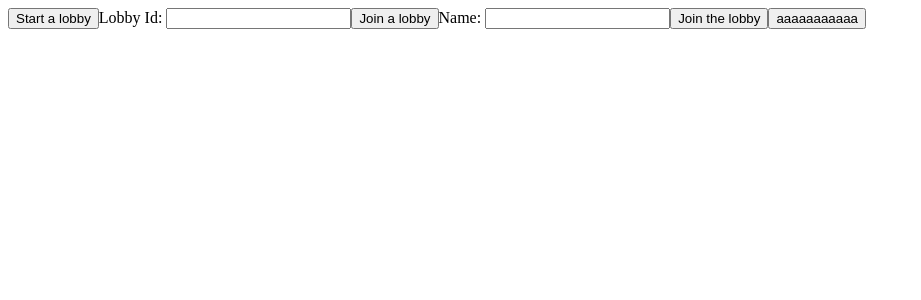
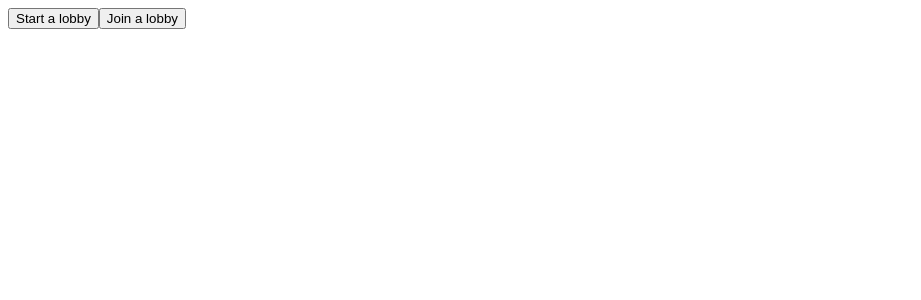
Before and after one commit to zsequeira9/peer-xstate-poc, a React (Vite) app: page / in a window 1280 px wide. Shown: the top 300 px of the page, without its empty margins (0-921 px from the left). Built offline with nearby package versions, Linux system fonts and the light colour scheme.

Commit message:
allow client to join

```diff
--- a/src/App.tsx
+++ b/src/App.tsx
@@ -1,18 +1,41 @@
 import { host } from "./host";
 import { client } from "./client";
-import { JoinGameMessage } from "./message";
+import { useState } from 'react';
 
 let hostId = '';
 let name = '';
 
 export default function App() {
+    const [isNetworkSetup, setIsNetworkSetup] = useState(true);
+    const [isHost, setIsHost] = useState(false);
+    const [isClient, setIsClient] = useState(false);
+
     return (
         <main>
+            {
+            isNetworkSetup ?
+            <div>
                 <button onClick={() => {
-                host.initialize()
+                    host.initialize();
+                    setIsHost(true);
+                    setIsNetworkSetup(false);
                 }}>
                     Start a lobby
                 </button>
+
+                <button onClick={() => {
+                    client.initialize();
+                    setIsClient(true);
+                    setIsNetworkSetup(false);
+                }}>
+                    Join a lobby
+                </button>
+                </div> : null
+            }
+
+            {
+            isClient ?
+            <div>
                 <label>
                     Lobby Id: <input name="hostId"
                         onChange={e => {
@@ -20,11 +43,7 @@ export default function App() {
                         }}
                     type="text" />
                 </label>
-            <button onClick={() => {
-                client.initialize();
-            }}>
-                Join a lobby
-            </button>
+
                 <label>
                     Name: <input name="name"
                         onChange={e => {
@@ -38,15 +57,16 @@ export default function App() {
                 }}>
                     Join the lobby
                 </button>
-            <button onClick={() => {
-                client.send({
-                    data: {
-                        name: name
+            </div> : null
             }
-                } as JoinGameMessage)
-            }}>
-                aaaaaaaaaaa
-            </button>
+
+            {
+            isHost ?
+            (<div>
+                You are da host
+            </div>) : null
+            }
+
         </main>
     )
 }
--- a/src/client.ts
+++ b/src/client.ts
@@ -1,10 +1,13 @@
 import { DataConnection, Peer } from 'peerjs'
-import { ClientMessage, HostMessage } from './message';
+import { ClientMessage, ControllerResetMessage, HostMessage, JoinGameMessage } from './message';
+import { Controller } from './controller';
 
 class Client {
-    peer: Peer | undefined = undefined;
+    peer: Peer | undefined;
 
-    connection: DataConnection | undefined = undefined;
+    connection: DataConnection | undefined;
+
+    controller: Controller | undefined;
 
     initialize() {
         this.peer = new Peer();
@@ -35,8 +38,8 @@ class Client {
     }
 
     join(hostId: string, name: string) {
-        console.log("me", this.connection)
-        console.log("host", hostId);
+        console.log("Client connection upon join", this.connection)
+        console.log("Joining host with id: ", hostId);
         if (this.connection) {
             this.connection.close();
         }
@@ -47,14 +50,17 @@ class Client {
 
         this.connection?.on('open', () => {
             console.log("Client connected to: " + this.connection?.peer);
-        });
 
-        this.connection?.on('data', (data) => {
-            const message = data as HostMessage;
-            this.receive(message);
-        });
-        this.connection?.on('close', () => {
-            console.log("Client connection closed")
+            this.connection?.on('data', (data) => {
+                const message = data as HostMessage;
+                this.receive(message);
+            });
+
+            this.connection?.on('close', () => {
+                console.log("Connection to host closed")
+            });
+
+            this.send({type: "joinGame", data: {name: name}} as JoinGameMessage)
         });
 
         console.log("me connection", this.connection);
@@ -65,12 +71,18 @@ class Client {
             this.connection.send(data);
             console.log(data + " data sent");
         } else {
-            console.log('Connection is closed');
+            console.log('Unable to send, no open connection');
         }
     }
 
     receive(message: HostMessage) {
         console.log(message);
+        console.log(message.type);
+        switch(message.type) {
+            case "controllerReset":
+                this.controller = (message as ControllerResetMessage).data
+                console.log(this.controller.names);
+        }
     }
 
 }
--- a/src/controller.ts
+++ b/src/controller.ts
@@ -1,8 +1,12 @@
 export class Controller {
     names: string[];
+
+    count: [string, number];
+
     constructor(
         names: string[]
     ) {
         this.names = names;
+        this.count = {} as [string, number];
     }
 }
--- a/src/host.ts
+++ b/src/host.ts
@@ -1,10 +1,13 @@
 import { DataConnection, Peer } from 'peerjs'
-import { ClientMessage, HostMessage } from './message';
+import { ClientMessage, ControllerResetMessage, HostMessage, JoinGameMessage } from './message';
+import { Controller } from './controller';
 
 class Host {
-    peer: Peer | undefined = undefined;
+    peer: Peer | undefined;
 
     connections: DataConnection[] = [];
+
+    controller: Controller | undefined;
 
     initialize() {
         this.peer = new Peer();
@@ -43,6 +46,17 @@ class Host {
 
     receive(message: ClientMessage) {
         console.log(message);
+        console.log(message.type);
+        switch(message.type) {
+            case "joinGame":
+                const currentNames = this.controller ? this.controller.names : [];
+                this.controller = new Controller([(message as JoinGameMessage).data.name].concat(currentNames))
+                console.log(this.controller.names);
+                this.send({
+                    type: "controllerReset",
+                    data: this.controller
+                } as ControllerResetMessage)
+        }
     }
 }
 
```
Lines whose indentation alone changed are shown as unchanged.
